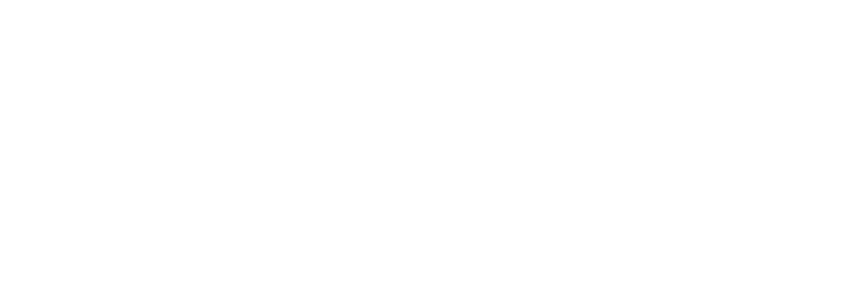
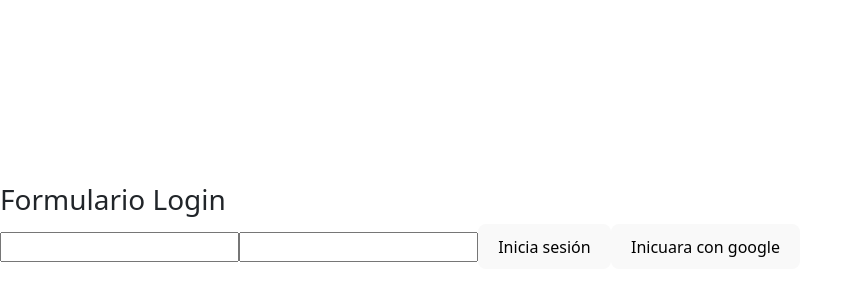
Before and after one commit to JAlejandroDiaz/ProyectoFinalAppWeb, a React (Vite) app in the folder AppWeb/: page /login in a window 1280 px wide. Shown: the part 174-474 px from the top of the page, without its empty margins (0-843 px from the left). Built offline with nearby package versions, Linux system fonts and the light colour scheme.

Commit message:
Inicio sesion google

```diff
--- a/AppWeb/index.html
+++ b/AppWeb/index.html
@@ -5,7 +5,7 @@
     <link rel="icon" type="image/svg+xml" href="/vite.svg" />
     <meta name="viewport" content="width=device-width, initial-scale=1.0" />
     <!-- CDN materialize -->
-    <link rel="stylesheet" href="https://cdnjs.cloudflare.com/ajax/libs/materialize/1.0.0/css/materialize.min.css">
+    <!-- <link rel="stylesheet" href="https://cdnjs.cloudflare.com/ajax/libs/materialize/1.0.0/css/materialize.min.css"> -->
     <!-- CDN boostrap -->
     <link href="https://cdn.jsdelivr.net/npm/bootstrap@5.3.0/dist/css/bootstrap.min.css" rel="stylesheet" integrity="sha384-9ndCyUaIbzAi2FUVXJi0CjmCapSmO7SnpJef0486qhLnuZ2cdeRhO02iuK6FUUVM" crossorigin="anonymous">
     <title>Vite + React</title>
--- a/AppWeb/src/auth/formularios/FormLogin.jsx
+++ b/AppWeb/src/auth/formularios/FormLogin.jsx
@@ -0,0 +1,36 @@
+import { useState } from "react"
+import { useAuth } from "../../context/AuthContect"
+
+
+
+export const FormLogin = () => {
+
+    const auth = useAuth()
+    const [email, setEmail] = useState("")
+    const [password, setPassword] = useState("")
+    console.log(email, password, "FromLogin")
+
+    const handleLogin = (e) => {
+        e.preventDefault();
+        auth.login(email,password)
+    }
+
+    const handleGoogle =(e) =>{
+        e.preventDefault()
+        auth.loginWithGoogle()
+    }
+
+    return (
+        <div className="APP">
+            <form className="form" >
+                <h3 className="tittle">Formulario Login</h3>
+
+                <input onChange={(e) => setEmail(e.target.value)} type="email" className="input" />
+                <input onChange={(e) => setPassword(e.target.value)} type="password" className="input" />
+                <button onClick={(e) => handleLogin(e)}>Inicia sesión</button>
+                <button onClick={(e) => handleGoogle(e)} className="button">Inicuara con google</button>
+
+            </form>
+        </div >
+  )
+}
--- a/AppWeb/src/auth/pages/Login.jsx
+++ b/AppWeb/src/auth/pages/Login.jsx
@@ -1,12 +1,12 @@
 import React from 'react'
 import { AuthProvider } from '../../context/AuthContect'
-import { FormSinUp } from '../formularios/FormSinUp'
+import { FormLogin } from '../formularios/formLogin'
 
 export const Login = () => {
   return (
     <AuthProvider>
 
-
+      <FormLogin />
     </AuthProvider>
   )
 }
```
Also changed, not shown: AppWeb/src/auth/formularios/FormSinUp.jsx (+9 -7 lines), AppWeb/src/auth/pages/SingUp.jsx (+5 -5 lines).
